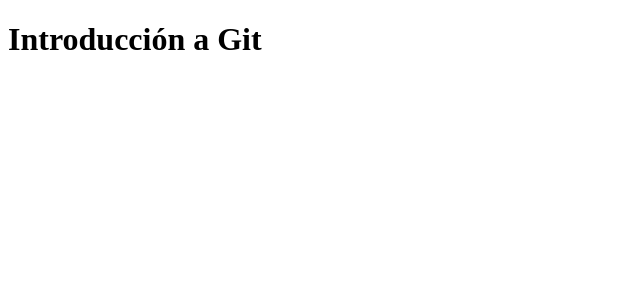
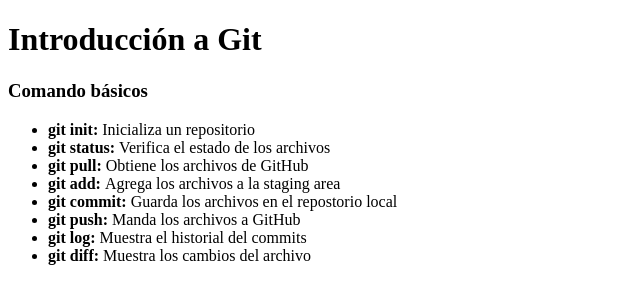
Before and after one commit to mparra37/tuto_git, a plain HTML site: page index.html in a window 1280 px wide. Shown: the whole page, without its empty margins (0-640 px from the left). Drawn offline with Linux system fonts and the light colour scheme.

Commit message:
Agregar comandos principales

```diff
--- a/index.html
+++ b/index.html
@@ -6,5 +6,18 @@
 <body>
 
 	<h1>Introducción a Git</h1>
+
+	<h3>Comando básicos</h3>
+
+	<ul>
+		<li><b>git init:</b> Inicializa un repositorio</li>
+		<li><b>git status: </b>Verifica el estado de los archivos</li>
+		<li><b>git pull: </b>Obtiene los archivos de GitHub</li>
+		<li><b>git add: </b>Agrega los archivos a la staging area</li>
+		<li><b>git commit: </b>Guarda los archivos en el repostorio local</li>
+		<li><b>git push: </b>Manda los archivos a GitHub</li>
+		<li><b>git log: </b>Muestra el historial del commits</li>
+		<li><b>git diff: </b>Muestra los cambios del archivo</li>
+	</ul>
 </body>
 </html>
```
